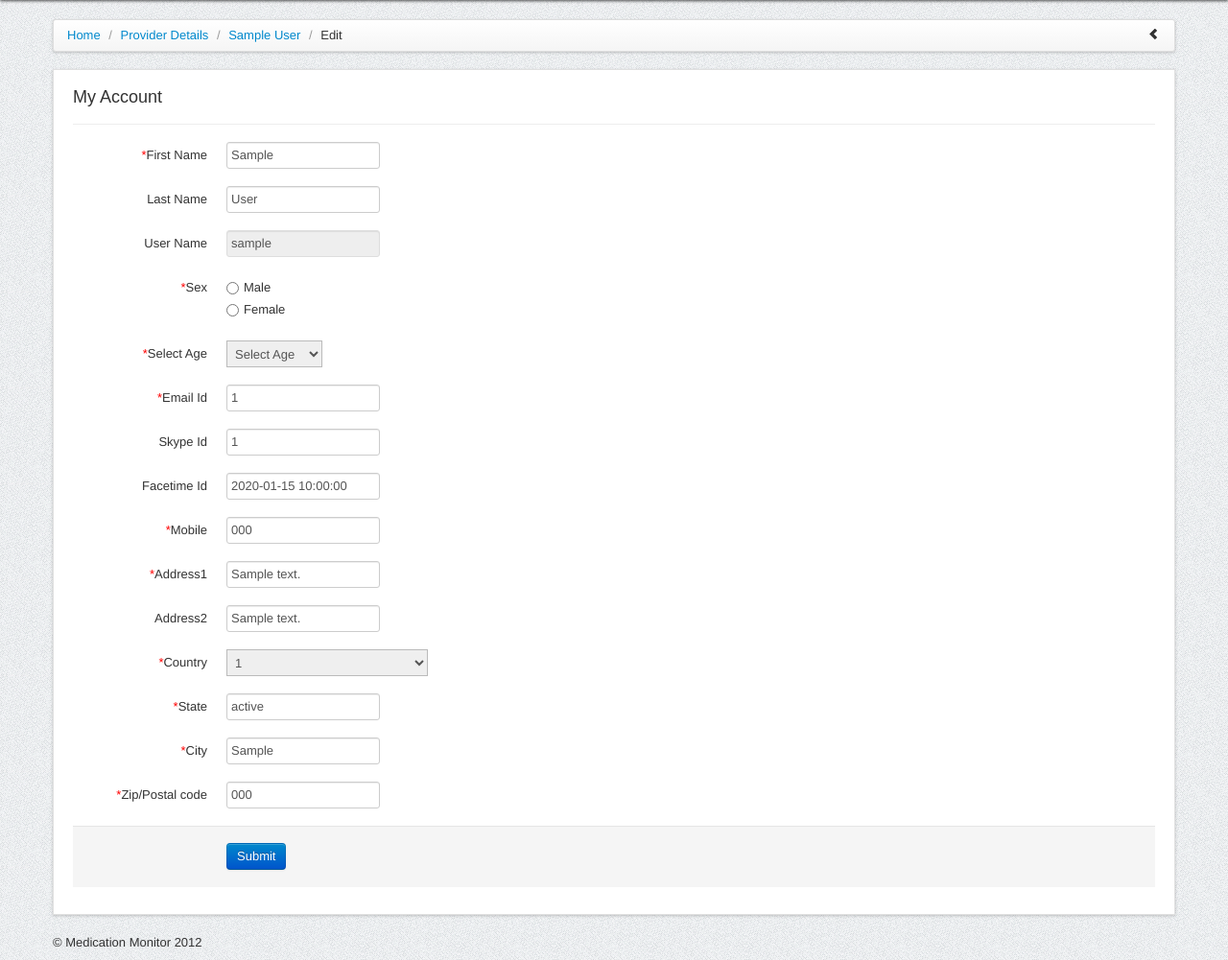
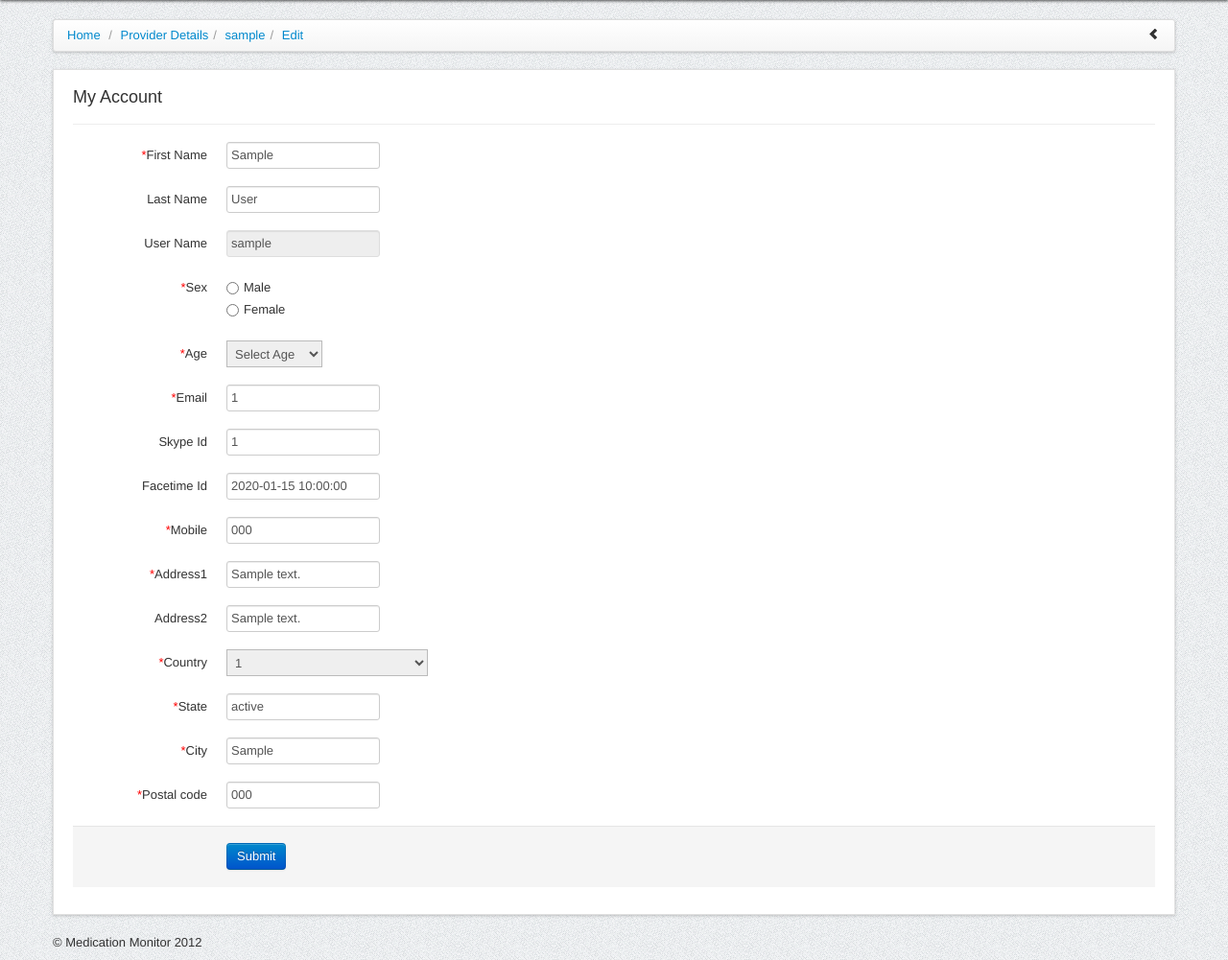
Before and after one commit to deemsys/MedicationMonitor, a PHP site: page /admin/editprovider.php?id=1 in a window 1280 px wide. Shown: the part 140-1141 px from the top of the page at 96% size. Run offline with PHP 8.4, Linux system fonts and the light colour scheme; the visitor is signed in with stand-in values (Sample User, id 1); tables that the repository leaves empty or names only in its code hold one stand-in row (values such as "Sample post").

Commit message:
Edit provider navigation problem cleared

```diff
--- a/public_html_v1.0/admin/editprovider.php
+++ b/public_html_v1.0/admin/editprovider.php
@@ -9,21 +9,24 @@ include('header.php');
 
 include('config.php');
 
-
+$id=$_GET['id'];
 
 	$sqlmyacc = "SELECT * FROM tbl_user_details WHERE ud_user_id =".$_GET['id'];
 
 	$querymyacc = mysql_query($sqlmyacc);
 	$myaccrecords = mysql_fetch_array($querymyacc);
+   // $providerrecords=mysql_fetch_array($querymyacc);
 
 ?>
 
  <div class="container">
  <ul class="breadcrumb">
         <li><a href="index.php">Home</a> <span class="divider">/</span></li>
-        <li><a href="/admin/providerlist.php">Provider Details</a> <span class="divider">/</span></li>
-        <li><a href="/admin/providerdetails.php?id=<?=$myaccrecords['ud_user_id']?>"><?php echo $myaccrecords['ud_firstname']." ".$myaccrecords['ud_lastname']; ?></a> <span class="divider">/</span></li>
-        <li class="active">Edit</li><a href="javascript:history.go(-1);"><i class="icon-chevron-left pull-right"></i></a>
+     <li><a href="providerlist.php">Provider Details</a><span class="divider">/</span></li>
+     <li><a href="providerdetails.php?id=<?php echo $id ?>"><?php echo $myaccrecords['ud_username'];?></li><span class="divider">/</span>
+
+
+        <li class="active">Edit</li><i class="icon-chevron-left pull-right"></i></a>
       </ul>
     <div class="container-fluid">
 
@@ -93,7 +96,7 @@ $femaleSelected = ($myaccrecords['ud_sex'] && strtolower($myaccrecords['ud_sex']
                 	</div>
 
 			<div class="control-group">
-			<label for="select01" class="control-label"><span style=" color : red;">*</span>Select Age</label>
+			<label for="select01" class="control-label"><span style=" color : red;">*</span>Age</label>
 			<div class="controls">
 			<select id="select01" name="age" class="input-semi-medium">
 			<option value="0">Select Age</option>
@@ -109,7 +112,7 @@ $femaleSelected = ($myaccrecords['ud_sex'] && strtolower($myaccrecords['ud_sex']
                 	</div>
 
               		<div class="control-group">
-                  	<label class="control-label" for="input01"><span style=" color : red;">*</span>Email Id</label>
+                  	<label class="control-label" for="input01"><span style=" color : red;">*</span>Email</label>
                   	<div class="controls">
                     	<input type="text" class="input-medium" value="<?php echo $myaccrecords['ud_email_id']; ?>" name="email" id="email">
                     	</div>
@@ -185,7 +188,7 @@ $femaleSelected = ($myaccrecords['ud_sex'] && strtolower($myaccrecords['ud_sex']
                 	</div>
 
               		<div class="control-group">
-                  	<label class="control-label" for="input01"><span style=" color : red;">*</span>Zip/Postal code</label>
+                  	<label class="control-label" for="input01"><span style=" color : red;">*</span>Postal code</label>
                   	<div class="controls">
                     	<input type="text" class="input-medium" value="<?=$myaccrecords['ud_zipcode']?>" name="zipcode" id="zipcode">
                     	</div>
--- a/public_html_v1.0/admin/providerdetails.php
+++ b/public_html_v1.0/admin/providerdetails.php
@@ -24,7 +24,7 @@ $id = $_GET['id'];
  <div class="container">
  <ul class="breadcrumb">
         <li><a href="index.php">Home</a> <span class="divider">/</span></li>
-        <li><a href="/admin/providerlist.php">Provider Details</a> <span class="divider">/</span></li>
+        <li><a href="providerlist.php">Provider Details</a> <span class="divider">/</span></li>
         <li class="active"><?php echo $providerrecords['ud_firstname']." ".$providerrecords['ud_lastname']; ?></li><a href="javascript:history.go(-1);"><i class="icon-chevron-left pull-right"></i></a>
       </ul>
     <div class="container-fluid">
```
